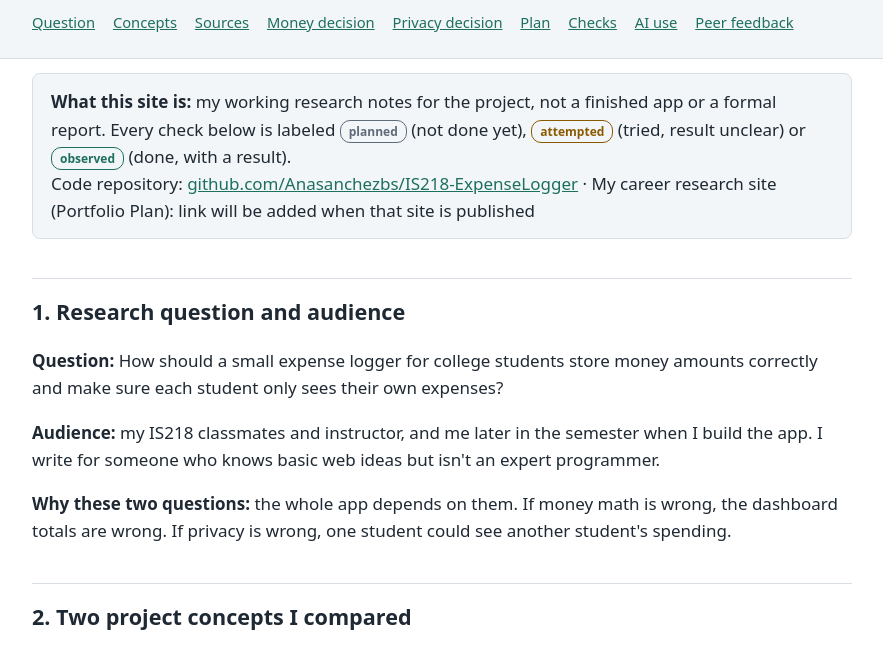
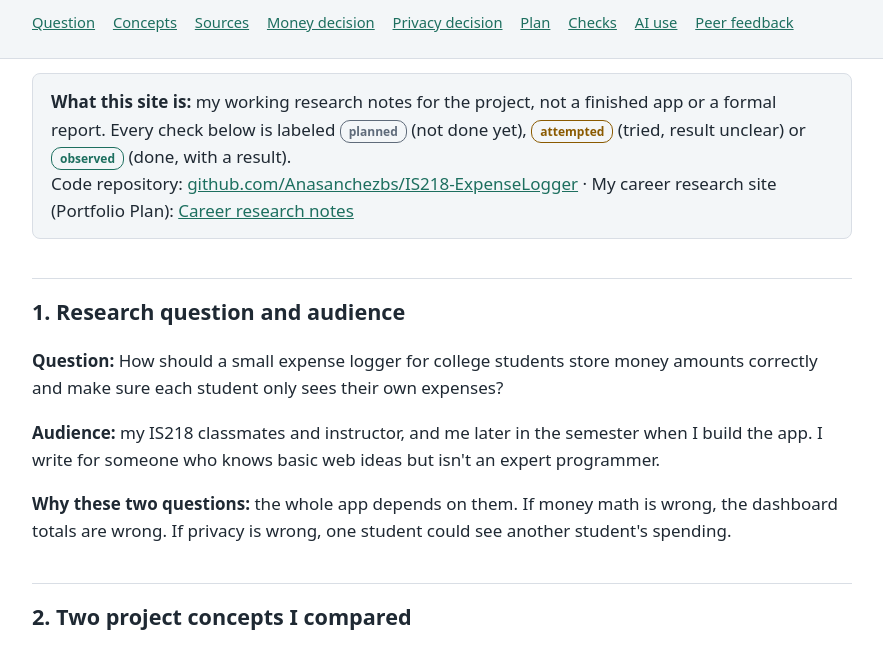
Before and after one commit to Anasanchezbs/IS218-ExpenseLogger, a plain HTML site: page docs/index.html in a window 1280 px wide. Shown: the part 117-766 px from the top of the page, without its empty margins (198-1081 px from the left). Drawn offline with Linux system fonts and the light colour scheme.

Commit message:
Cross-link career research site

```diff
--- a/docs/index.html
+++ b/docs/index.html
@@ -61,7 +61,7 @@
   <span class="tag attempted">attempted</span> (tried, result unclear) or
   <span class="tag observed">observed</span> (done, with a result).<br>
   Code repository: <a href="https://github.com/Anasanchezbs/IS218-ExpenseLogger">github.com/Anasanchezbs/IS218-ExpenseLogger</a> ·
-  My career research site (Portfolio Plan): link will be added when that site is published
+  My career research site (Portfolio Plan): <a href="https://anasanchezbs.github.io/is218-career-research/">Career research notes</a>
 </div>
 
 <h2 id="question">1. Research question and audience</h2>
@@ -220,7 +220,8 @@ expenses: id, user_id → users.id (delete with user), amount NUMERIC(10,2) &gt;
 </main>
 <footer class="wrap">
   Ana Sanchez · NJIT IS218 · Sources checked November 12, 2026 ·
-  <a href="https://github.com/Anasanchezbs/IS218-ExpenseLogger">Repository</a>
+  <a href="https://github.com/Anasanchezbs/IS218-ExpenseLogger">Repository</a> ·
+  <a href="https://anasanchezbs.github.io/is218-career-research/">Career research site</a>
 </footer>
 </body>
 </html>
```
